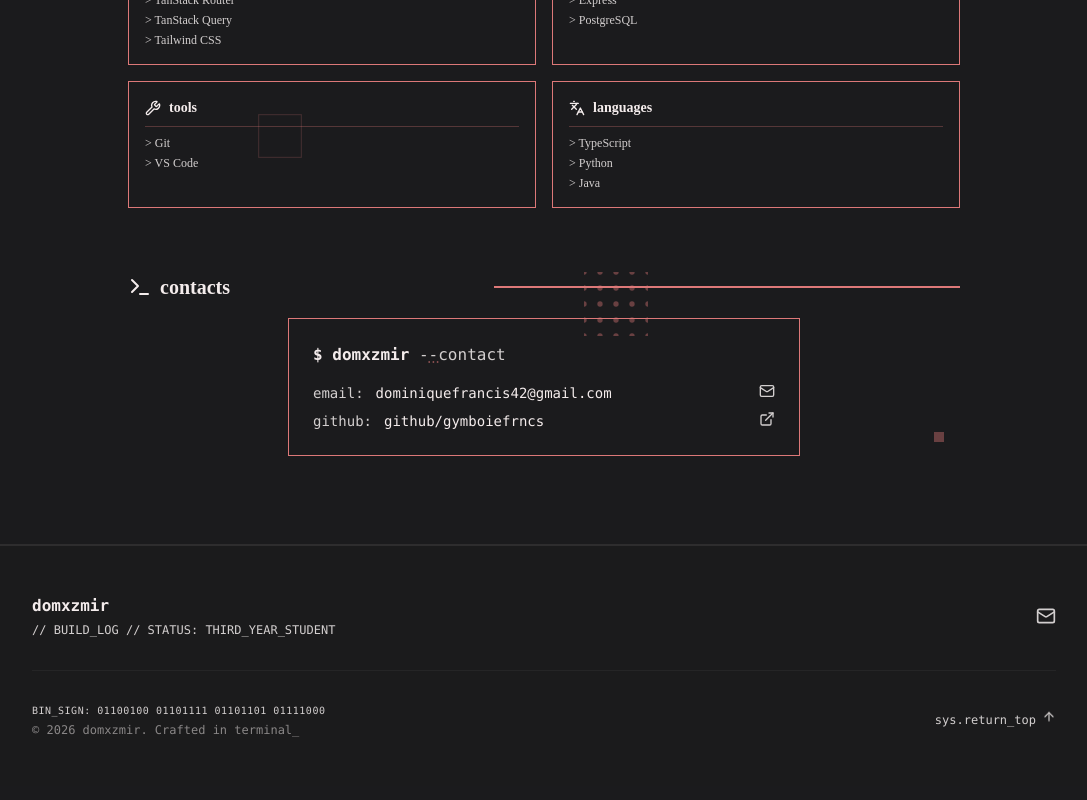
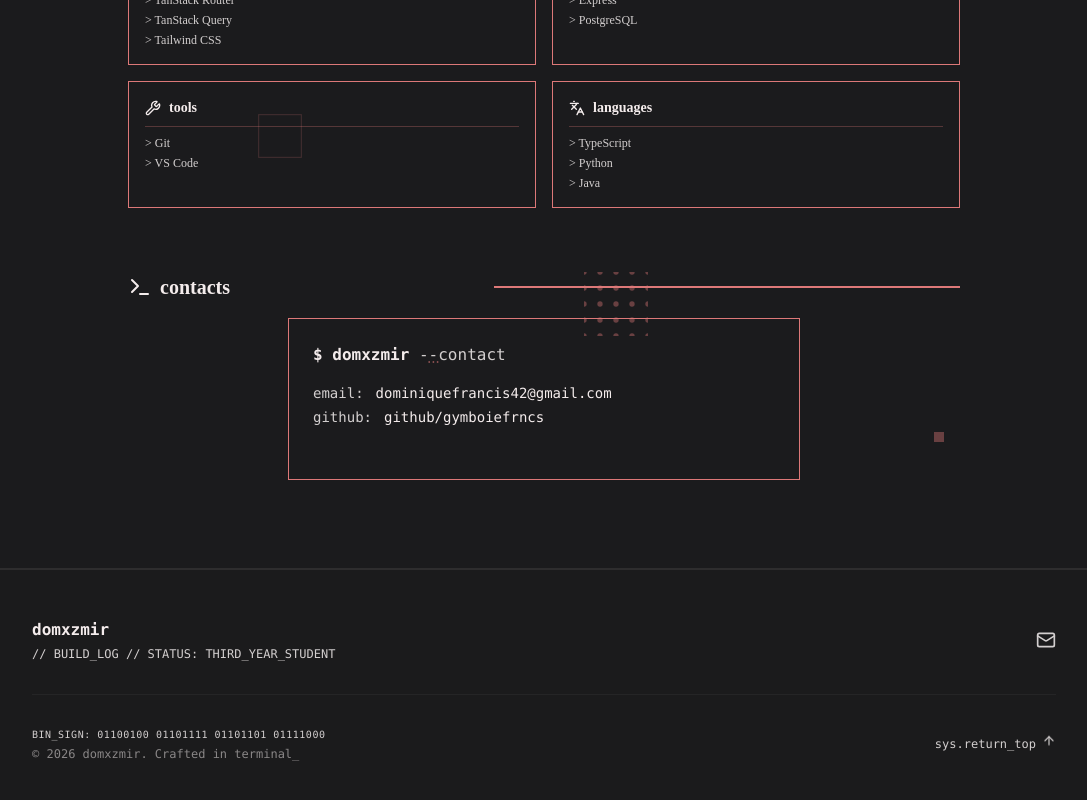
Before and after one commit to gymboiefrncs/portfolio, a React (Vite) app: page / in a window 1280 px wide. Shown: the part 1313-2113 px from the top of the page, without its empty margins (96-1183 px from the left). Built offline with nearby package versions, Linux system fonts and the light colour scheme.

Commit message:
feat: add blinking animation in contacts

```diff
--- a/src/components/Contacts.tsx
+++ b/src/components/Contacts.tsx
@@ -1,4 +1,4 @@
-import { ExternalLink, Mail, Terminal } from "lucide-react";
+import { Terminal } from "lucide-react";
 import { ShapeDotGrid5, ShapeDots, ShapeSquareFilled } from "./Shapes";
 
 const contacts = [
@@ -32,27 +32,22 @@ export const Contacts = () => {
           </span>{" "}
           --contact
         </span>
-        <div className="flex flex-col gap-2 mt-4 font-mono text-xs md:text-sm">
+        <div className="flex flex-col gap-1 mt-4 font-mono text-xs md:text-sm">
           {contacts.map((c, i) => {
-            const isEmail = c.label === "email";
             return (
               <a
                 key={i}
                 href={c.href}
-                target={isEmail ? undefined : "_blank"}
-                rel={isEmail ? undefined : "noopener noreferrer"}
+                target={"_blank"}
+                rel={"noopener noreferrer"}
                 className="flex gap-3 text-foreground hover:text-primary transition-colors duration-200"
               >
                 <span className="text-muted">{c.label}:</span>
                 <span>{c.value}</span>
-                {isEmail ? (
-                  <Mail className="h-3 w-3 md:h-4 md:w-4 text-muted ml-auto" />
-                ) : (
-                  <ExternalLink className="h-3 w-3 md:h-4 md:w-4 text-muted ml-auto" />
-                )}
               </a>
             );
           })}
+          <div className="h-4 w-2 bg-white animate-[blink_1.5s_step-end_infinite] mt-2" />
         </div>
       </div>
     </section>
--- a/src/index.css
+++ b/src/index.css
@@ -58,4 +58,15 @@
   h6 {
     @apply text-base font-medium text-muted;
   }
+
+  @keyframes blink {
+    0%,
+    50% {
+      background-color: white;
+    }
+    50.01%,
+    100% {
+      background-color: transparent;
+    }
+  }
 }
```
